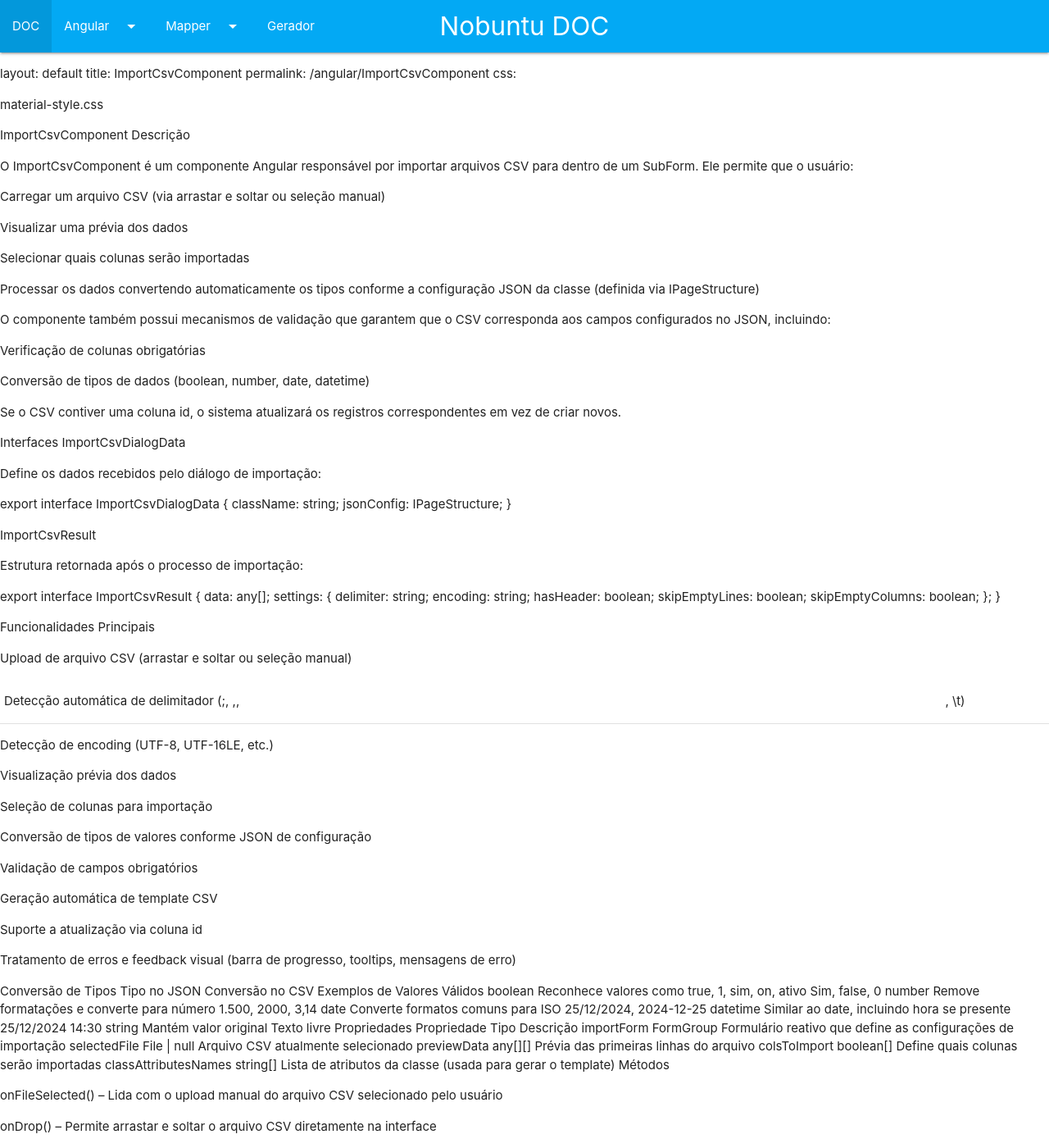
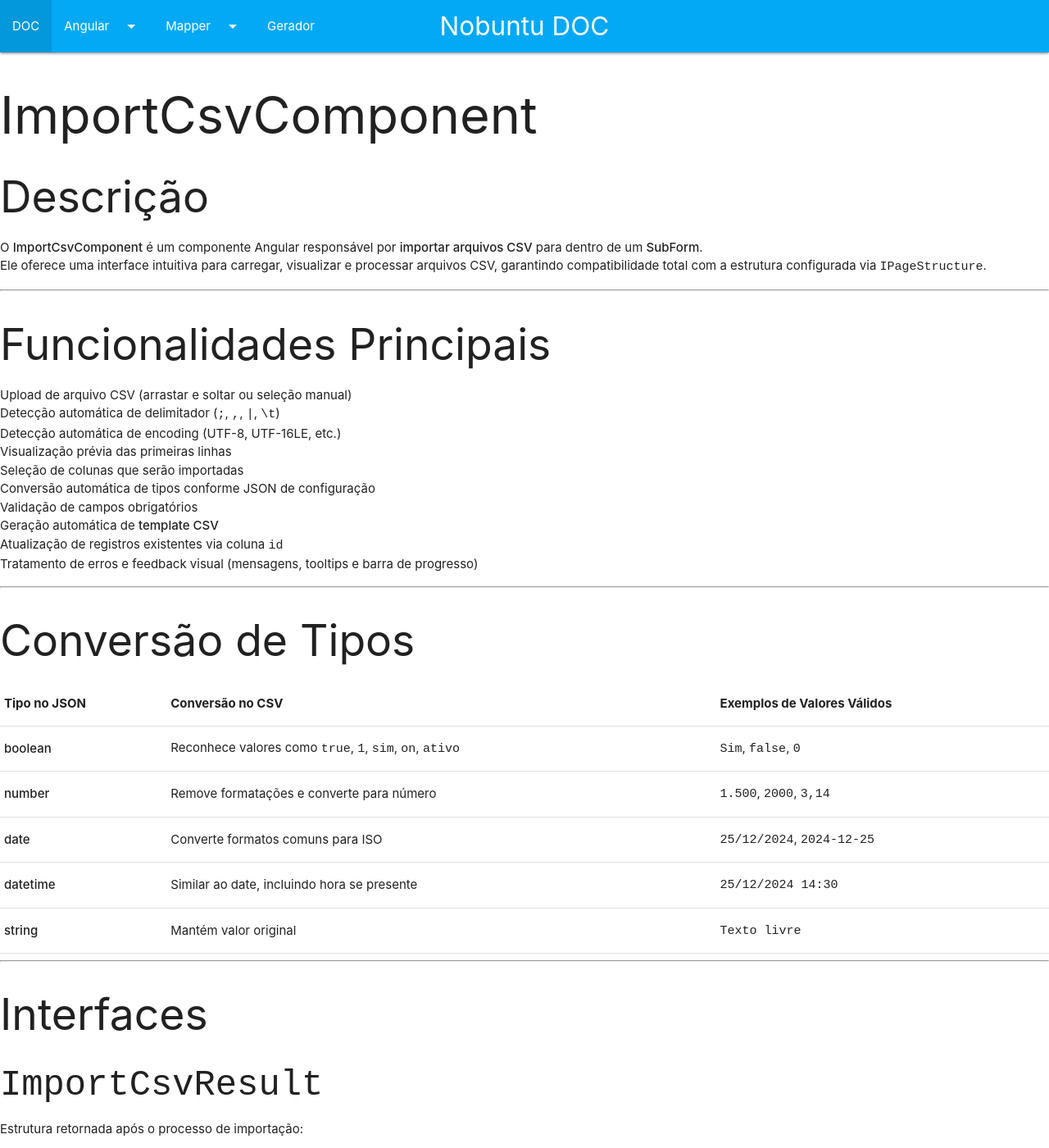
Before and after one commit to nobuntu-br/nobuntu-br.github.io, a Jekyll site: the page built from paginas/Angular/components/ImportCsvComponent.md, in a window 1280 px wide and 1400 px high. Shown: the whole window at 82% size. Built offline with Jekyll 4.4.1, drawn with Linux system fonts in a browser that asks for light colours; our own code applies the rules of GitHub Pages for plain Markdown files; some of the changed text lies outside the part shown.

Commit message:
Update ImportCsvComponent.md

````diff
--- a/paginas/Angular/components/ImportCsvComponent.md
+++ b/paginas/Angular/components/ImportCsvComponent.md
@@ -1,46 +1,46 @@
-layout: default
-title: ImportCsvComponent
-permalink: /angular/ImportCsvComponent
-css:
+# ImportCsvComponent
 
-material-style.css
+## Descrição
 
-ImportCsvComponent
-Descrição
+O **ImportCsvComponent** é um componente Angular responsável por **importar arquivos CSV** para dentro de um **SubForm**.
+Ele oferece uma interface intuitiva para carregar, visualizar e processar arquivos CSV, garantindo compatibilidade total com a estrutura configurada via `IPageStructure`.
 
-O ImportCsvComponent é um componente Angular responsável por importar arquivos CSV para dentro de um SubForm.
-Ele permite que o usuário:
+---
 
-Carregar um arquivo CSV (via arrastar e soltar ou seleção manual)
+## Funcionalidades Principais
 
-Visualizar uma prévia dos dados
+- Upload de arquivo CSV (arrastar e soltar ou seleção manual)
+- Detecção automática de delimitador (`;`, `,`, `|`, `\t`)
+- Detecção automática de encoding (UTF-8, UTF-16LE, etc.)
+- Visualização prévia das primeiras linhas
+- Seleção de colunas que serão importadas
+- Conversão automática de tipos conforme JSON de configuração
+- Validação de campos obrigatórios
+- Geração automática de **template CSV**
+- Atualização de registros existentes via coluna `id`
+- Tratamento de erros e feedback visual (mensagens, tooltips e barra de progresso)
 
-Selecionar quais colunas serão importadas
+---
 
-Processar os dados convertendo automaticamente os tipos conforme a configuração JSON da classe (definida via IPageStructure)
+## Conversão de Tipos
 
-O componente também possui mecanismos de validação que garantem que o CSV corresponda aos campos configurados no JSON, incluindo:
+| Tipo no JSON | Conversão no CSV | Exemplos de Valores Válidos |
+|---------------|------------------|------------------------------|
+| **boolean**   | Reconhece valores como `true`, `1`, `sim`, `on`, `ativo` | `Sim`, `false`, `0` |
+| **number**    | Remove formatações e converte para número | `1.500`, `2000`, `3,14` |
+| **date**      | Converte formatos comuns para ISO | `25/12/2024`, `2024-12-25` |
+| **datetime**  | Similar ao date, incluindo hora se presente | `25/12/2024 14:30` |
+| **string**    | Mantém valor original | `Texto livre` |
 
-Verificação de colunas obrigatórias
+---
 
-Conversão de tipos de dados (boolean, number, date, datetime)
+## Interfaces
 
-Se o CSV contiver uma coluna id, o sistema atualizará os registros correspondentes em vez de criar novos.
-
-Interfaces
-ImportCsvDialogData
-
-Define os dados recebidos pelo diálogo de importação:
-
-export interface ImportCsvDialogData {
-  className: string;
-  jsonConfig: IPageStructure;
-}
-
-ImportCsvResult
+### `ImportCsvResult`
 
 Estrutura retornada após o processo de importação:
 
+```ts
 export interface ImportCsvResult {
   data: any[];
   settings: {
@@ -51,65 +51,40 @@
     skipEmptyColumns: boolean;
   };
 }
+```
 
-Funcionalidades Principais
+---
 
-Upload de arquivo CSV (arrastar e soltar ou seleção manual)
+## Propriedades
 
-Detecção automática de delimitador (;, ,, |, \t)
+| Propriedade | Tipo | Descrição |
+|--------------|------|------------|
+| **importForm** | `FormGroup` | Formulário reativo que define as configurações de importação |
+| **selectedFile** | `File \| null` | Arquivo CSV atualmente selecionado |
+| **previewData** | `any[][]` | Prévia das primeiras linhas do arquivo |
+| **colsToImport** | `boolean[]` | Define quais colunas serão importadas |
+| **classAttributesNames** | `string[]` | Lista de atributos da classe (usada para gerar o template) |
 
-Detecção de encoding (UTF-8, UTF-16LE, etc.)
+---
 
-Visualização prévia dos dados
+## Métodos
 
-Seleção de colunas para importação
+| Método | Descrição |
+|---------|------------|
+| **onFileSelected()** | Lida com o upload manual do arquivo CSV selecionado pelo usuário |
+| **onDrop()** | Permite arrastar e soltar o arquivo CSV diretamente na interface |
+| **processFile()** | Processa o conteúdo do arquivo e gera a prévia dos dados |
+| **parseCSVContent()** | Analisa o conteúdo e detecta a estrutura e tipos das colunas |
+| **convertValueByType()** | Converte os valores com base no tipo do campo configurado no JSON |
+| **validateForRequiredColumns()** | Garante que o CSV contenha todos os campos obrigatórios definidos no JSON |
+| **downloadTemplate()** | Gera automaticamente um modelo CSV com base na estrutura JSON configurada |
+| **onImport()** | Finaliza o processo e retorna os dados processados ao chamador do diálogo |
 
-Conversão de tipos de valores conforme JSON de configuração
+---
 
-Validação de campos obrigatórios
+## Exemplo de Uso
 
-Geração automática de template CSV
-
-Suporte a atualização via coluna id
-
-Tratamento de erros e feedback visual (barra de progresso, tooltips, mensagens de erro)
-
-Conversão de Tipos
-Tipo no JSON	Conversão no CSV	Exemplos de Valores Válidos
-boolean	Reconhece valores como true, 1, sim, on, ativo	Sim, false, 0
-number	Remove formatações e converte para número	1.500, 2000, 3,14
-date	Converte formatos comuns para ISO	25/12/2024, 2024-12-25
-datetime	Similar ao date, incluindo hora se presente	25/12/2024 14:30
-string	Mantém valor original	Texto livre
-Propriedades
-Propriedade	Tipo	Descrição
-importForm	FormGroup	Formulário reativo que define as configurações de importação
-selectedFile	File | null	Arquivo CSV atualmente selecionado
-previewData	any[][]	Prévia das primeiras linhas do arquivo
-colsToImport	boolean[]	Define quais colunas serão importadas
-classAttributesNames	string[]	Lista de atributos da classe (usada para gerar o template)
-Métodos
-
-onFileSelected() – Lida com o upload manual do arquivo CSV selecionado pelo usuário
-
-onDrop() – Permite arrastar e soltar o arquivo CSV diretamente na interface
-
-processFile() – Processa o conteúdo do arquivo e gera a prévia dos dados
-
-parseCSVContent() – Analisa o conteúdo e detecta a estrutura e tipos das colunas
-
-convertValueByType() – Converte os valores com base no tipo do campo configurado no JSON
-
-validateForRequiredColumns() – Garante que o CSV contenha todos os campos obrigatórios definidos no JSON
-
-downloadTemplate() – Gera automaticamente um modelo CSV com base na estrutura JSON configurada
-
-onImport() – Finaliza o processo e retorna os dados processados ao chamador do diálogo
-
-Exemplo de Uso
-
-O componente é aberto via MatDialog a partir de outro componente Angular:
-
+```ts
 const dialogRef = this.dialog.open(ImportCsvComponent, {
   data: {
     className: 'Produto',
@@ -122,30 +97,61 @@
     console.log('Dados importados:', result.data);
   }
 });
+```
 
-Observações
+---
 
-O componente valida automaticamente se o arquivo CSV é compatível com o SubForm antes de importar
+## Observações
 
-É possível desmarcar colunas que não devem ser importadas
+- O componente valida automaticamente se o arquivo CSV é compatível com o **SubForm** antes de importar.
+- É possível **desmarcar colunas** que não devem ser importadas.
+- Caso o CSV contenha a coluna `id`, os registros existentes serão **atualizados**, e não criados novamente.
+- Colunas não reconhecidas ou com tipos incompatíveis são tratadas e exibidas com **avisos visuais (tooltips)**.
 
-Caso o CSV contenha a coluna id, os registros existentes serão atualizados, não criados novamente
+---
 
-Colunas não reconhecidas ou com tipos incompatíveis são tratadas e exibidas com avisos visuais (tooltips)
+## Exemplo de Template CSV
 
-Exemplo de Template CSV
-
-O botão “Baixar Template” gera automaticamente um modelo CSV com base nas colunas do JSON configurado:
-
+```csv
 id,nome,preco,ativo
 exemplo_id,exemplo_nome,exemplo_preco,exemplo_ativo
+```
 
-Dependências
+---
 
-@angular/forms
+## Dependências
 
-@angular/material
+- `@angular/forms`
+- `@angular/material`
+- `@angular/common`
+- `app/shared/models/pageStructure`
 
-@angular/common
+---
 
-app/shared/models/pageStructure
+## Estrutura de Pastas Recomendada
+
+```
+src/
+├── app/
+│   ├── shared/
+│   │   ├── components/
+│   │   │   ├── import-csv/
+│   │   │   │   ├── import-csv.component.ts
+│   │   │   │   ├── import-csv.component.html
+│   │   │   │   ├── import-csv.component.scss
+│   │   │   │   └── import-csv.component.spec.ts
+│   │   └── models/
+│   │       └── pageStructure.ts
+```
+
+---
+
+## Autor / Responsável Técnico
+
+**Componente:** `ImportCsvComponent`
+**Desenvolvido por:** Equipe de Desenvolvimento Angular
+**Última atualização:** Outubro de 2025
+
+---
+
+> *Este componente foi desenvolvido para simplificar o processo de importação de dados em SubForms, garantindo robustez, validação e flexibilidade para diferentes formatos de CSV.*
````
